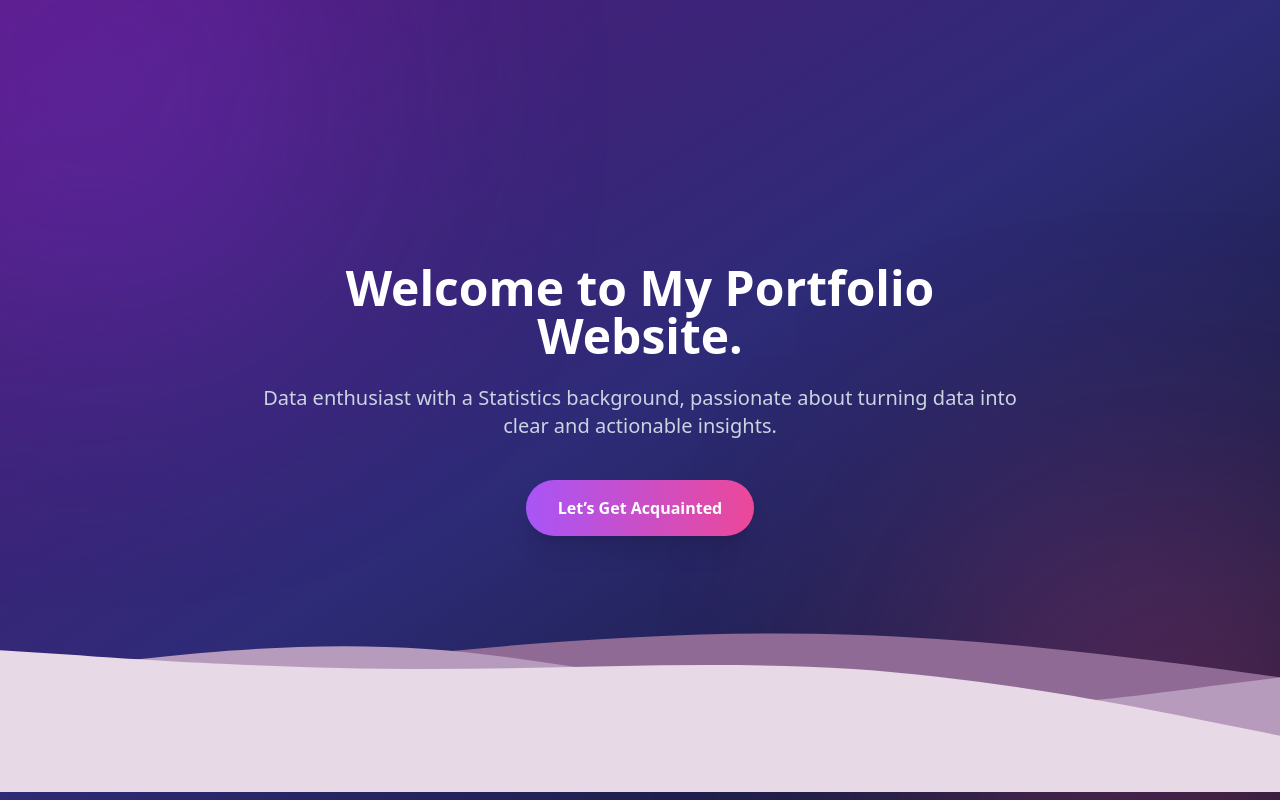
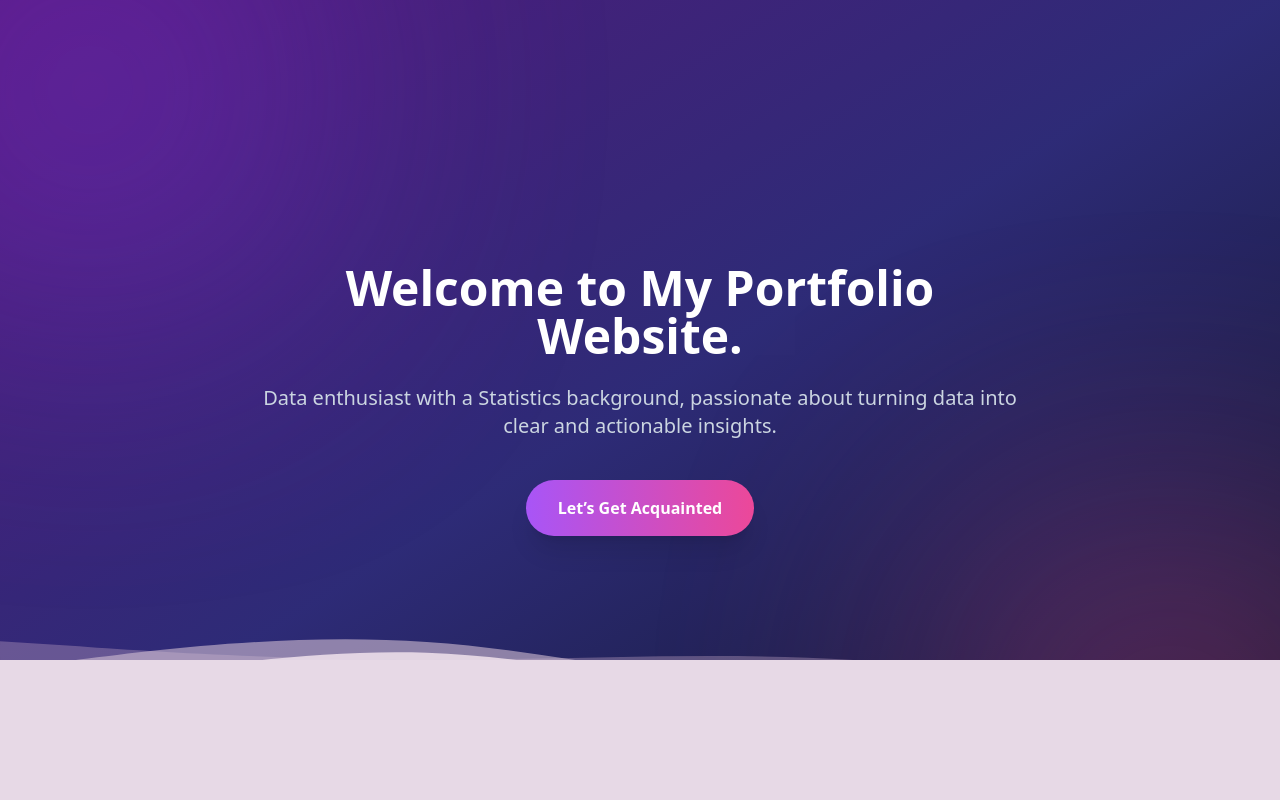
Before and after one commit to lintangntyas/portfolio, a Next.js app: page / in a window 1280 px wide. Built offline with nearby package versions, Linux system fonts and the light colour scheme.

Commit message:
Update page.js

```diff
--- a/app/page.js
+++ b/app/page.js
@@ -52,59 +52,50 @@ export default function Home() {
       {/* WAVES */}
       <div className="absolute bottom-0 left-0 w-full h-[420px] overflow-hidden z-10">
 
-        {/* wave paling belakang (paling tua) */}
+        {/* back wave */}
         <motion.svg
           viewBox="0 0 1440 320"
-          className="absolute bottom-0 w-full"
-          animate={{ y: [0, -28, 0] }}
-          transition={{ duration: 28, repeat: Infinity, ease: "easeInOut" }}
+          className="absolute bottom-0 w-full opacity-40"
+          animate={{ y: [0, -25, 0] }}
+          transition={{ duration: 18, repeat: Infinity, ease: "easeInOut" }}
         >
           <path
-            fill="#5e3564"
-            d="M0,256L80,240C160,224,320,192,480,181C640,171,800,181,960,197C1120,213,1280,235,1360,245L1440,256L1440,320L0,320Z"
+            fill="#b79bbd"
+            d="M0,160L80,165C160,171,320,181,480,181C640,181,800,171,960,181C1120,192,1280,224,1360,240L1440,256L1440,320L0,320Z"
           />
         </motion.svg>
 
-        {/* wave 3 */}
+        {/* middle wave */}
         <motion.svg
           viewBox="0 0 1440 320"
-          className="absolute bottom-0 w-full"
-          animate={{ y: [0, -22, 0] }}
-          transition={{ duration: 24, repeat: Infinity, ease: "easeInOut" }}
+          className="absolute bottom-0 w-full opacity-60"
+          animate={{ y: [0, -18, 0] }}
+          transition={{ duration: 14, repeat: Infinity, ease: "easeInOut" }}
         >
           <path
-            fill="#8f6a95"
-            d="M0,224L80,213C160,203,320,181,480,165C640,149,800,139,960,144C1120,149,1280,171,1360,181L1440,192L1440,320L0,320Z"
-          />
-        </motion.svg>
-
-        {/* wave 2 */}
-        <motion.svg
-          viewBox="0 0 1440 320"
-          className="absolute bottom-0 w-full"
-          animate={{ y: [0, -16, 0] }}
-          transition={{ duration: 20, repeat: Infinity, ease: "easeInOut" }}
-        >
-          <path
-            fill="#b79bbd"
+            fill="#d2bfd3"
             d="M0,192L80,181C160,171,320,149,480,160C640,171,800,213,960,224C1120,235,1280,213,1360,202L1440,192L1440,320L0,320Z"
           />
         </motion.svg>
 
-        {/* wave depan (paling terang) */}
+        {/* front wave */}
         <motion.svg
           viewBox="0 0 1440 320"
-          className="absolute bottom-0 w-full"
+          className="absolute bottom-0 w-full opacity-95"
           animate={{ y: [0, -10, 0] }}
-          transition={{ duration: 16, repeat: Infinity, ease: "easeInOut" }}
+          transition={{ duration: 10, repeat: Infinity, ease: "easeInOut" }}
         >
           <path
             fill="#e7d9e6"
-            d="M0,160L80,165C160,171,320,181,480,181C640,181,800,171,960,181C1120,192,1280,224,1360,240L1440,256L1440,320L0,320Z"
+            d="M0,224L80,208C160,192,320,160,480,165C640,171,800,213,960,224C1120,235,1280,213,1360,202L1440,192L1440,320L0,320Z"
           />
         </motion.svg>
 
+        {/* bottom fill supaya tidak bocor */}
+        <div className="absolute bottom-0 left-0 w-full h-[140px] bg-[#e7d9e6]" />
+
       </div>
+
     </main>
   );
 }
```
